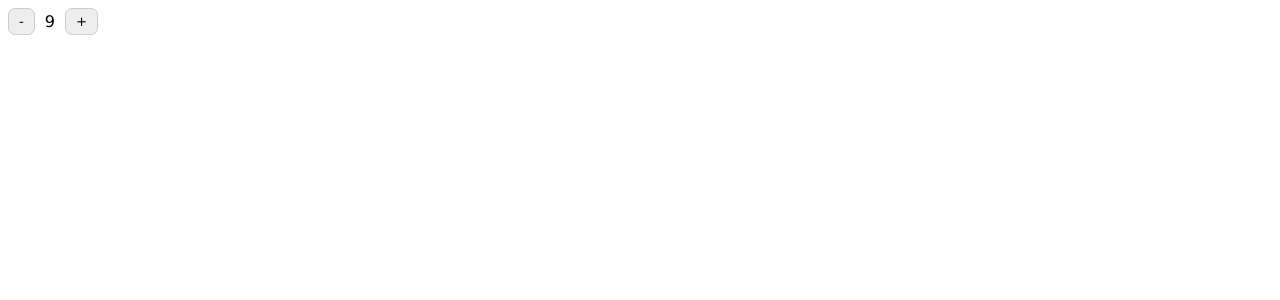
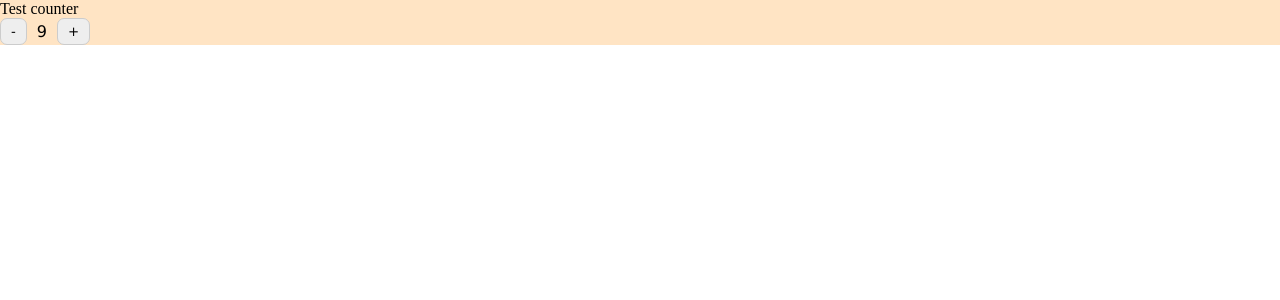
Before and after one commit to gobvoz/blog, a React app: page / in a window 1280 px wide. Shown: the top 300 px of the page. Built offline with nearby package versions, Linux system fonts and the light colour scheme.

Commit message:
- add `css-modules` setup

```diff
--- a/package.json
+++ b/package.json
@@ -26,6 +26,7 @@
     "@types/webpack": "^5.28.0",
     "css-loader": "^6.6.0",
     "html-webpack-plugin": "^5.5.0",
+    "mini-css-extract-plugin": "^2.5.3",
     "sass": "^1.49.9",
     "sass-loader": "^12.6.0",
     "style-loader": "^3.3.1",
--- /dev/null
+++ b/src/app.tsx
@@ -0,0 +1,11 @@
+import { Counter } from './components/counter';
+import './index.scss';
+
+export const App = () => {
+  return (
+    <div className="app">
+      Test counter
+      <Counter />
+    </div>
+  );
+};
--- a/src/components/counter.tsx
+++ b/src/components/counter.tsx
@@ -1,5 +1,5 @@
 import { useState } from 'react';
-import './counter.scss';
+import classes from './counter.module.scss';
 
 export const Counter = () => {
   const [counter, setCounter] = useState(9);
@@ -8,12 +8,12 @@ export const Counter = () => {
   const decreaseHandler = () => setCounter(counter - 1);
 
   return (
-    <div className="counter">
-      <button className="button" type="button" onClick={decreaseHandler}>
+    <div className={classes.counter}>
+      <button className={classes.button} type="button" onClick={decreaseHandler}>
         -
       </button>
-      <span className="value">{counter}</span>
-      <button className="button" type="button" onClick={increaseHandler}>
+      <span className={classes.values}>{counter}</span>
+      <button className={classes.button} type="button" onClick={increaseHandler}>
         +
       </button>
     </div>
--- /dev/null
+++ b/src/index.scss
@@ -0,0 +1,9 @@
+* {
+  margin: 0;
+  padding: 0;
+  box-sizing: border-box;
+}
+
+.app {
+  background-color: bisque;
+}
--- a/src/index.tsx
+++ b/src/index.tsx
@@ -1,4 +1,4 @@
 import { render } from 'react-dom';
-import { Counter } from './components/counter';
+import { App } from './app';
 
-render(<Counter />, document.getElementById('root'));
+render(<App />, document.getElementById('root'));
```
Also changed, not shown: src/global.d.ts (added, +9 -0 lines), src/components/counter.module.scss (renamed from src/components/counter.scss), 4 other files (tests, documents, lock files or other folders).
